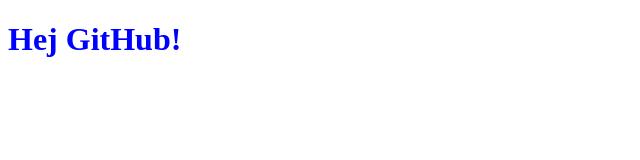
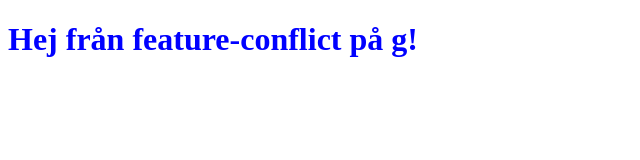
Before and after one commit to malson89s/merge-practice1, a plain HTML site: page index.html in a window 1280 px wide. Shown: the whole page, without its empty margins (0-640 px from the left). Drawn offline with Linux system fonts and the light colour scheme.

Commit message:
Change header in feature-conflict branch

```diff
--- a/index.html
+++ b/index.html
@@ -6,6 +6,6 @@
   <link rel="stylesheet" href="style.css" />
 </head>
 <body>
-  <h1>Hej GitHub!</h1>
+  <h1>Hej från feature-conflict på g!</h1>
 </body>
 </html>
```
